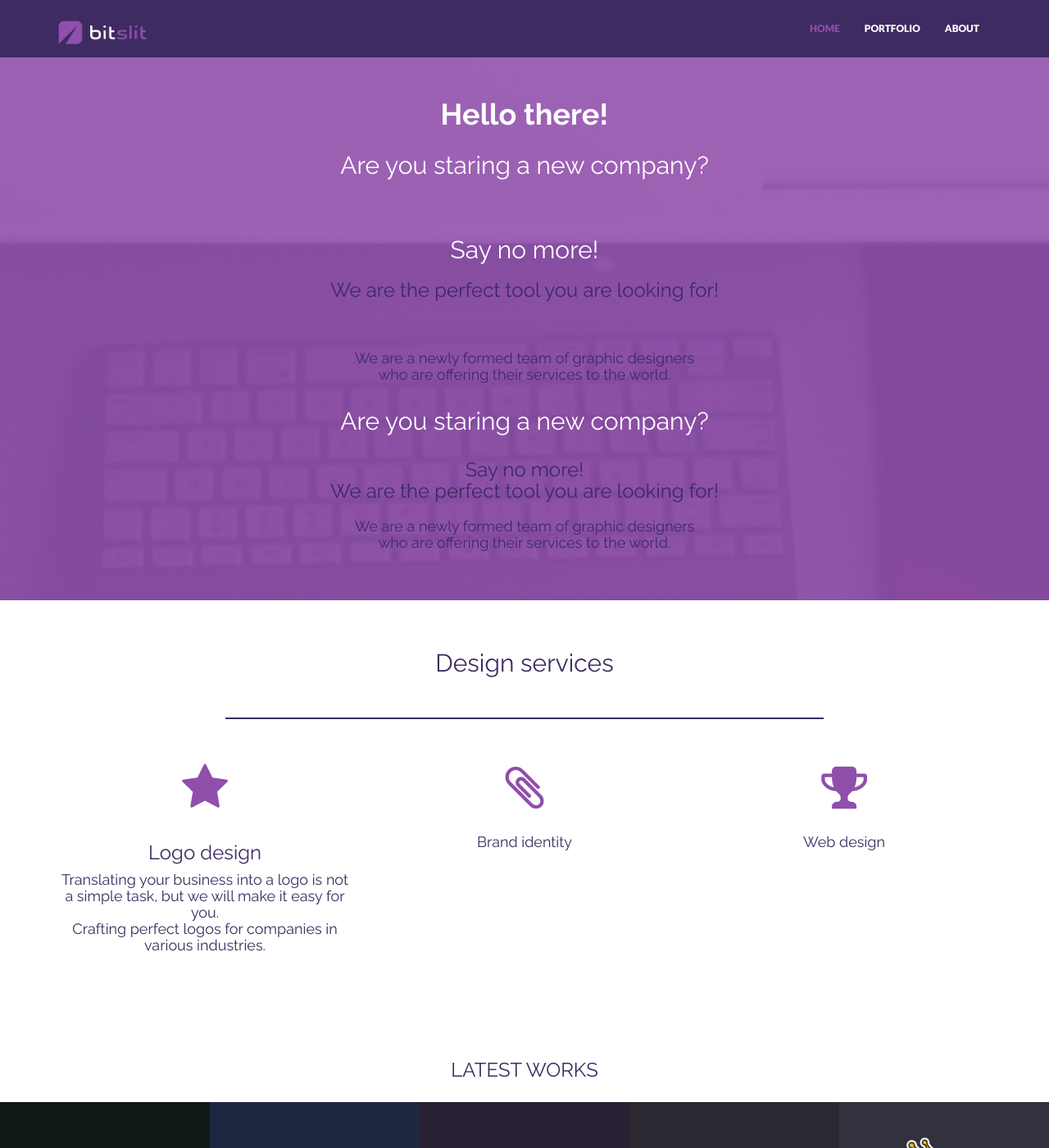
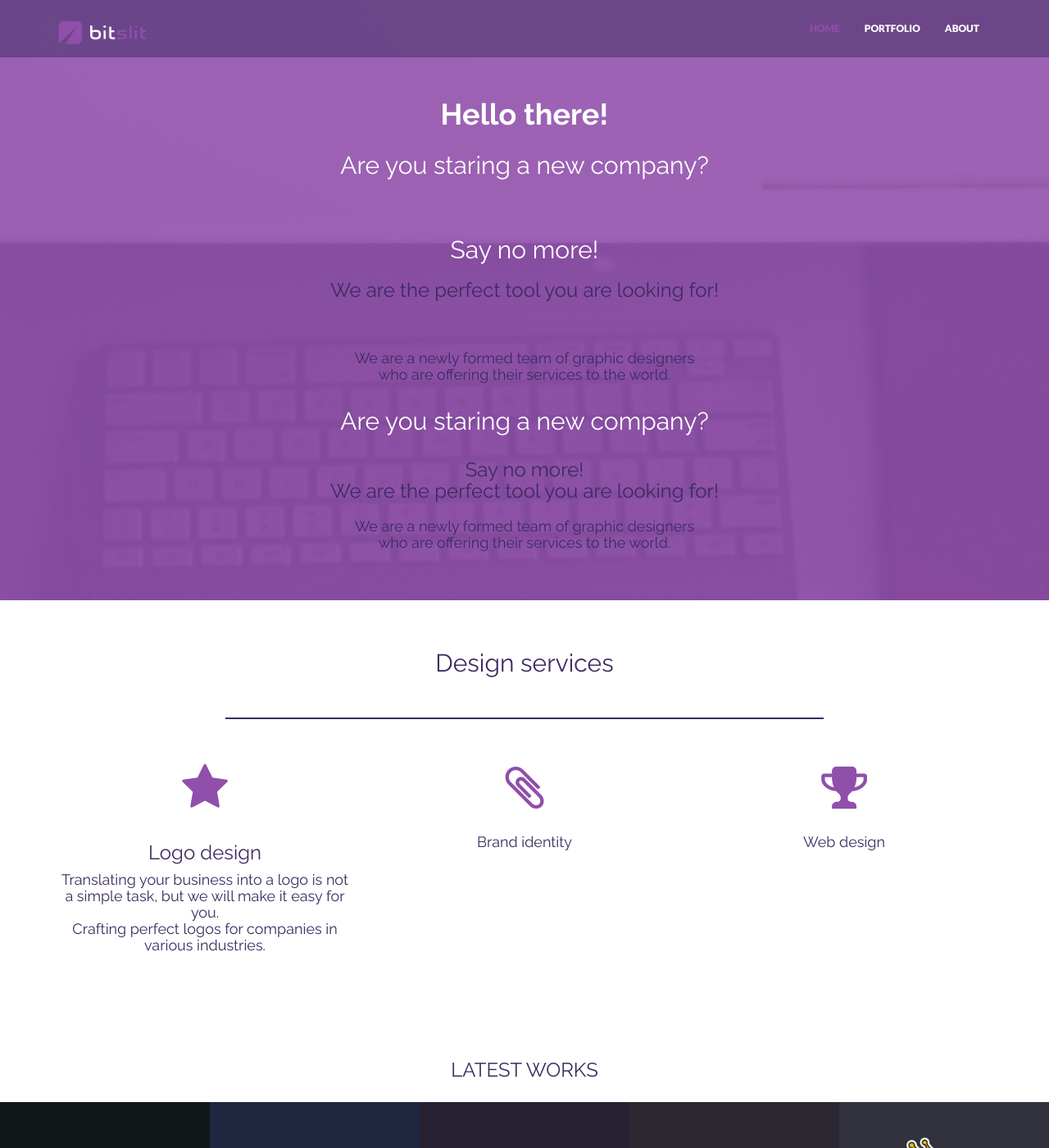
Before and after one commit to bitslit/portfolio, a Jekyll site: the page built from index.html, in a window 1280 px wide and 1400 px high. Shown: the whole window at 82% size. Built offline with Jekyll 4.4.1, drawn with Linux system fonts in a browser that asks for light colours; nearby versions of some CDN libraries.

Commit message:
Update style.css

```diff
--- a/_includes/css/style.css
+++ b/_includes/css/style.css
@@ -127,8 +127,12 @@
 }
 
 .navbar-default {
-	background-color: {{ site.colors.secondary }};
+	position: fixed;
+	width: 100%;
+	height: 50px;
+	background-color: rgba(61,43,97,.5);
 	border-color: transparent;
+	z-index: 99;
 }
 
 .dropdown-menu {
```
